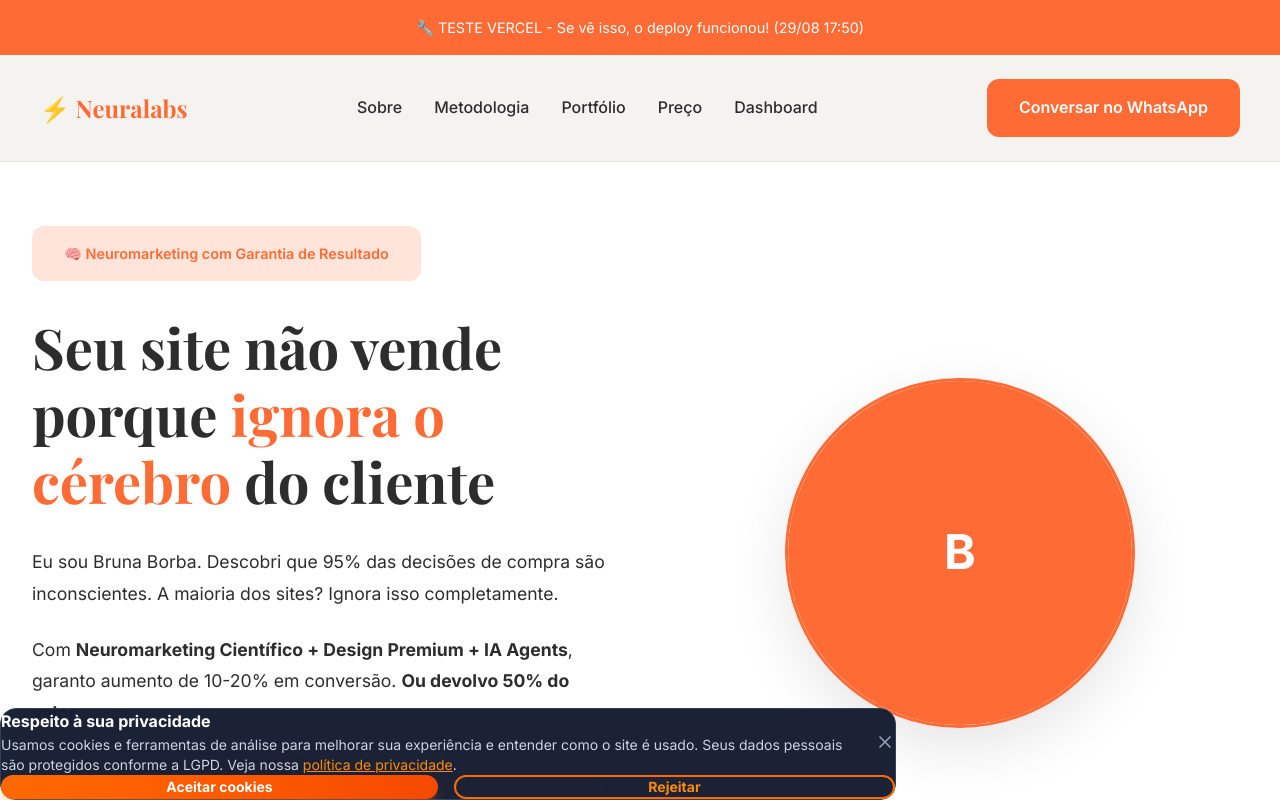
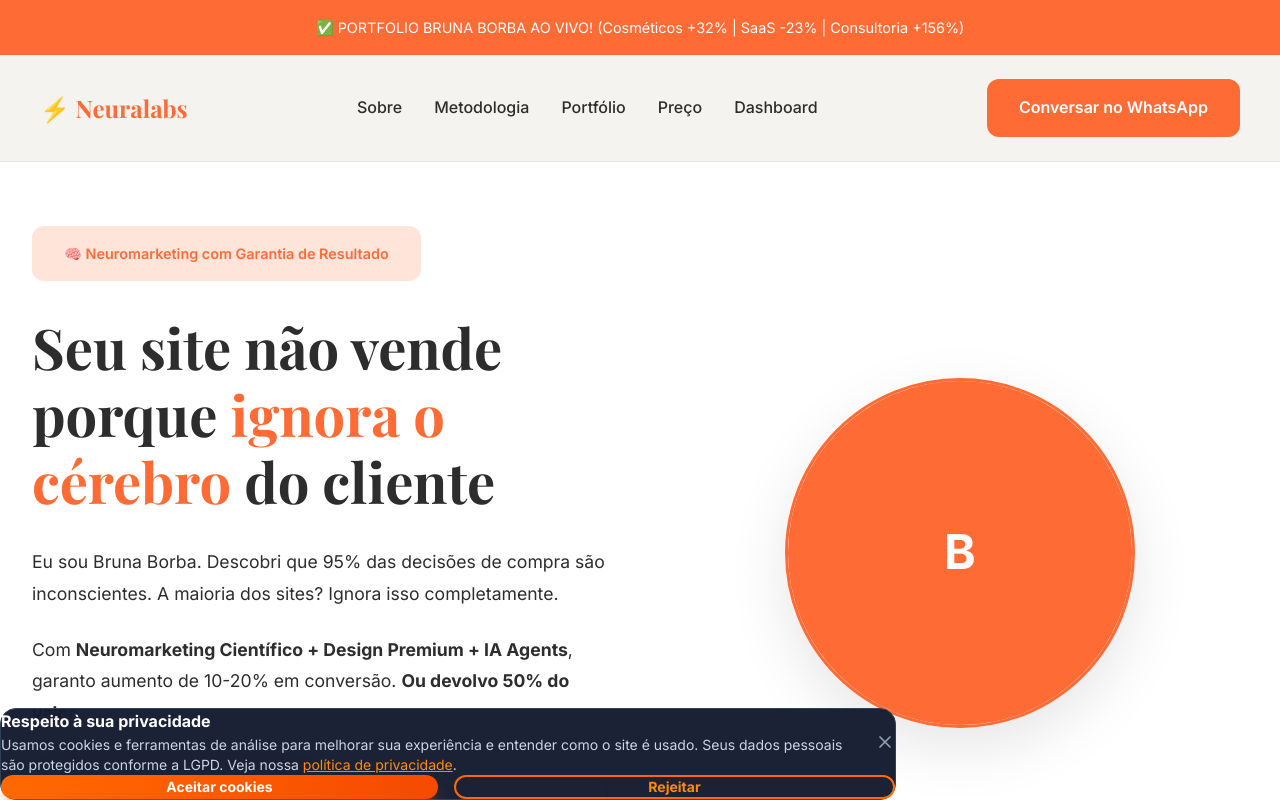
Before and after one commit to BrunaBorbam/Neuralabs, a Next.js app: page / in a window 1280 px wide. Shown: the top 800 px of the page. Built offline with nearby package versions, Linux system fonts and the light colour scheme; no server answers.

Commit message:
chore: Update banner with portfolio deployment info
This change forces Vercel to rebuild and serve fresh content instead of cached old version

```diff
--- a/app/page.tsx
+++ b/app/page.tsx
@@ -653,9 +653,9 @@ export default function Home() {
       `}</style>
 
       <div className="min-h-screen">
-        {/* TEST BANNER - Remove after testing */}
+        {/* BRUNA BORBA PORTFOLIO v2.0 - 29/08/2026 18:16 */}
         <div style={{ background: '#FF6B35', color: 'white', padding: '1rem', textAlign: 'center', fontSize: '0.9rem' }}>
-          🔧 TESTE VERCEL - Se vê isso, o deploy funcionou! (29/08 17:50)
+          ✅ PORTFOLIO BRUNA BORBA AO VIVO! (Cosméticos +32% | SaaS -23% | Consultoria +156%)
         </div>
 
         {/* HEADER */}
```
